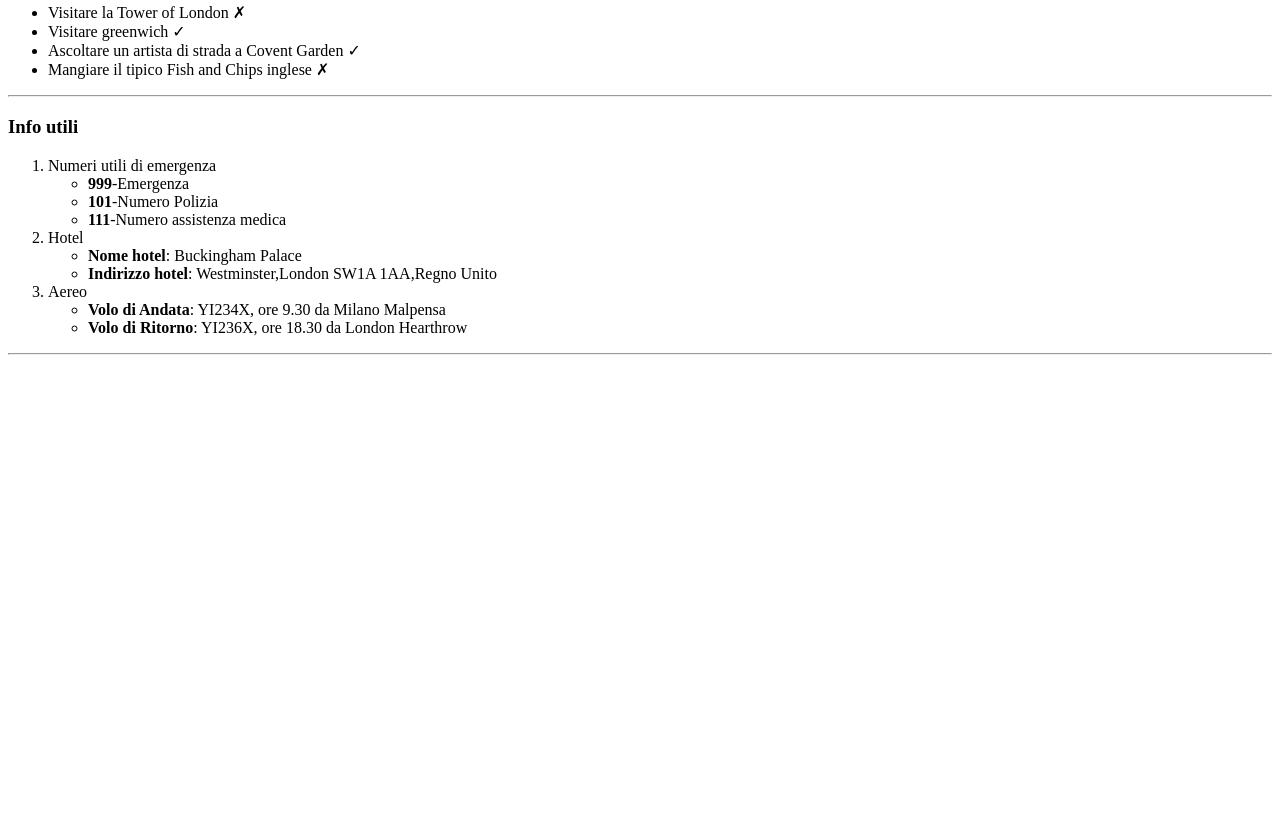
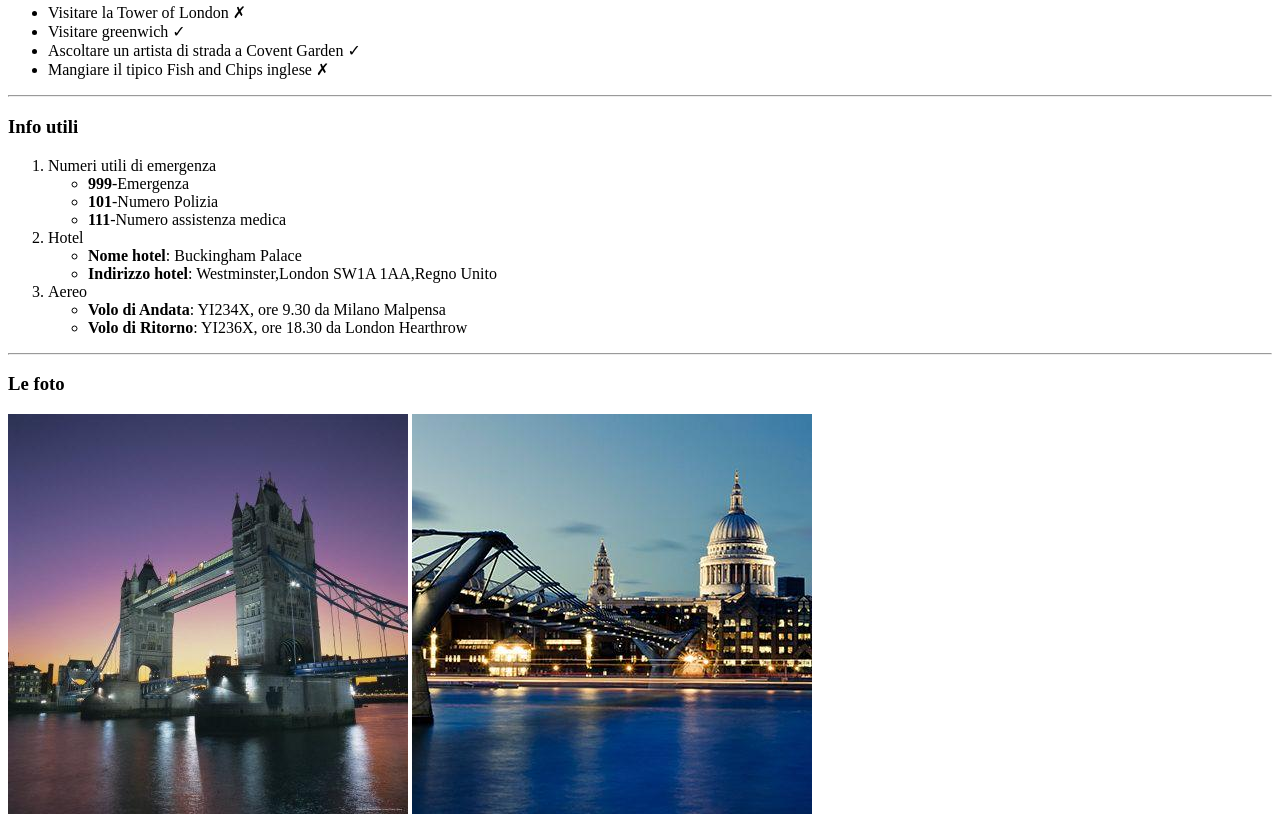
Before and after one commit to AntonioFilippa/html-london-trip, a plain HTML site: page index.html in a window 1280 px wide. Shown: the part 939-1765 px from the top of the page. Before the commit the page ends 1302 px from the top, so only its background shows below. Drawn offline with Linux system fonts and the light colour scheme.

Commit message:
[FEAT]ADDED TITLE AND IMG

```diff
--- a/index.html
+++ b/index.html
@@ -134,5 +134,17 @@
     <hr>
 </div>
 
+<!-- Foto Finali Paesaggio -->
+
+<div>
+
+    <h3>Le foto</h3>
+
+    <img src="./img/london-stdx.jpg" alt="">
+    <img src="./img/london-stsx.jpg" alt="">
+
+
+</div>
+
 </body>
 </html>
```
